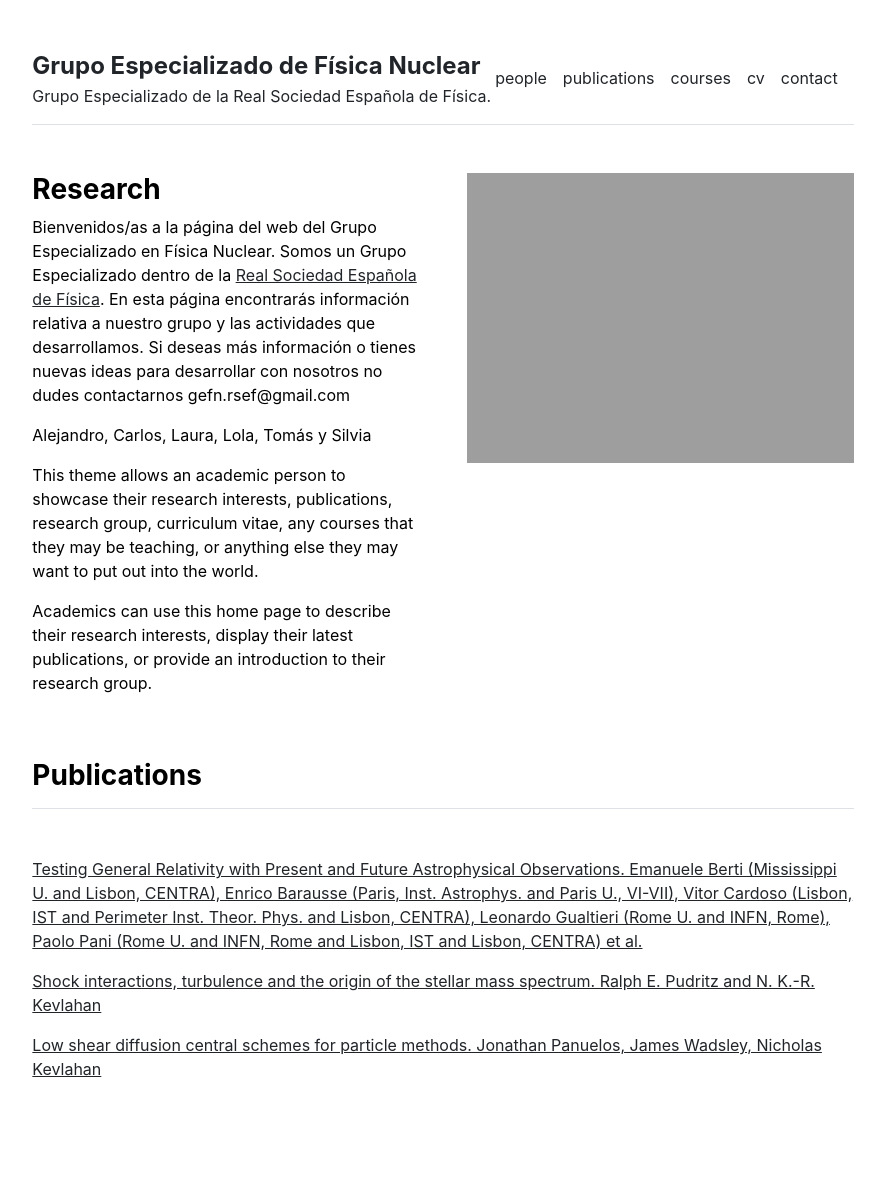
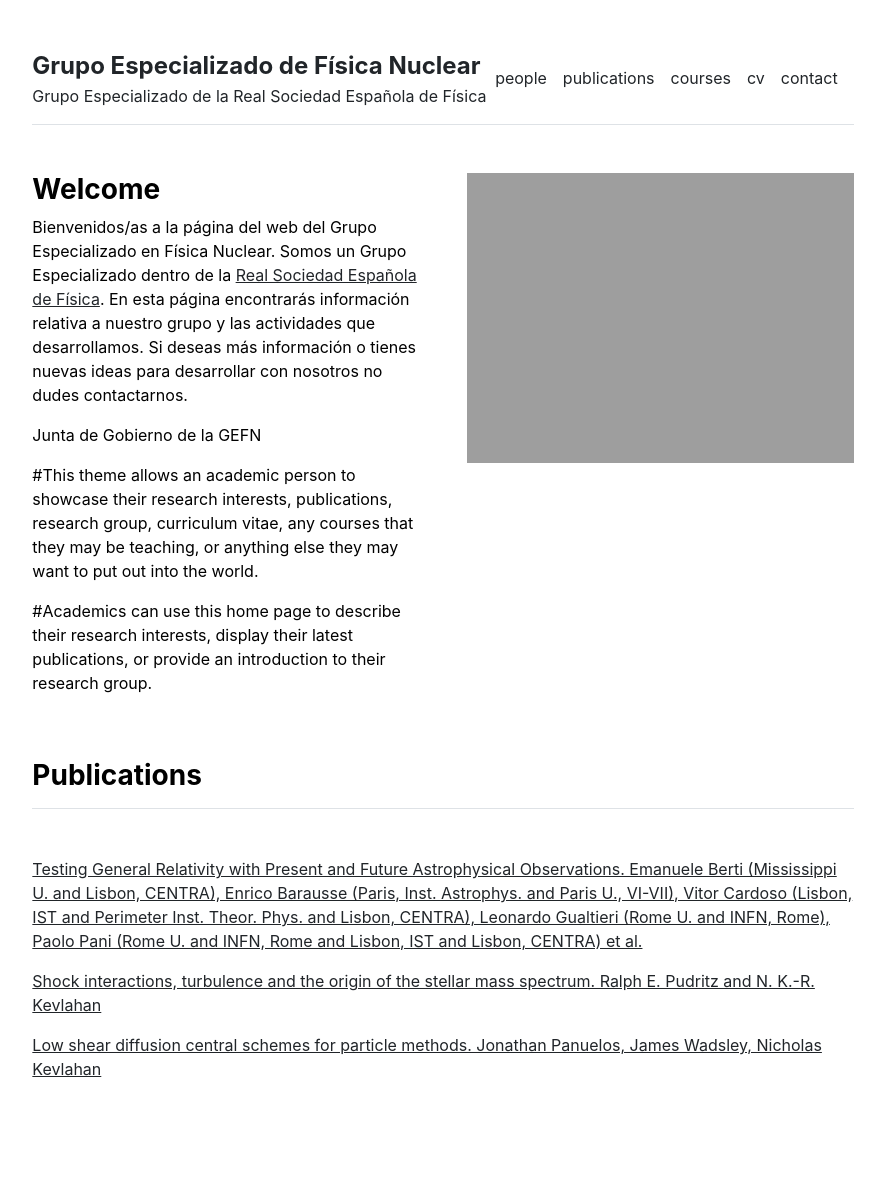
Before and after one commit to GEFN-RSEF/GEFN-RSEF.github.io, a Jekyll site: the page built from index.md, in a window 1280 px wide. Shown: the whole page, without its empty margins (197-1082 px from the left). Built offline with Jekyll 4.4.1, drawn with Linux system fonts in a browser that asks for light colours.

Commit message:
Descripcion inicial

```diff
--- a/_config.yml
+++ b/_config.yml
@@ -1,4 +1,4 @@
 url: "https://gefn-rsef.github.io/" # the base hostname & protocol for your site, e.g. http://example.com
 baseurl: "" # the subpath of your site, e.g. /blog
 title: "Grupo Especializado de Física Nuclear" # the name of your site, e.g. ACME Corp.
-description: "Grupo Especializado de la Real Sociedad Española de Física."
+description: "Grupo Especializado de la Real Sociedad Española de Física"
--- a/_layouts/home.html
+++ b/_layouts/home.html
@@ -4,7 +4,7 @@ layout: default
 
 <div class="row g-5 mb-5">
   <div class="col-md-6">
-    <h3 class="fw-bold">Research</h3>
+    <h3 class="fw-bold">Welcome</h3>
     {{ content }}
   </div>
   <div class="col-md-6">
--- a/index.md
+++ b/index.md
@@ -6,10 +6,10 @@ title: "Home"
 Bienvenidos/as a la página del web del Grupo Especializado en Física Nuclear.
 Somos un Grupo Especializado dentro de la <a href="https://rsef.es/">Real Sociedad Española de Física</a>.
 En esta página encontrarás información relativa a nuestro grupo y las actividades que desarrollamos.
-Si deseas más información  o tienes nuevas ideas para desarrollar con nosotros no dudes contactarnos  gefn.rsef@gmail.com
+Si deseas más información  o tienes nuevas ideas para desarrollar con nosotros no dudes contactarnos.
 
-Alejandro, Carlos, Laura, Lola, Tomás y Silvia
+Junta de Gobierno de la GEFN
 
-This theme allows an academic person to showcase their research interests, publications, research group, curriculum vitae, any courses that they may be teaching, or anything else they may want to put out into the world.
+#This theme allows an academic person to showcase their research interests, publications, research group, curriculum vitae, any courses that they may be teaching, or anything else they may want to put out into the world.
 
-Academics can use this home page to describe their research interests, display their latest publications, or provide an introduction to their research group.
+#Academics can use this home page to describe their research interests, display their latest publications, or provide an introduction to their research group.
```
